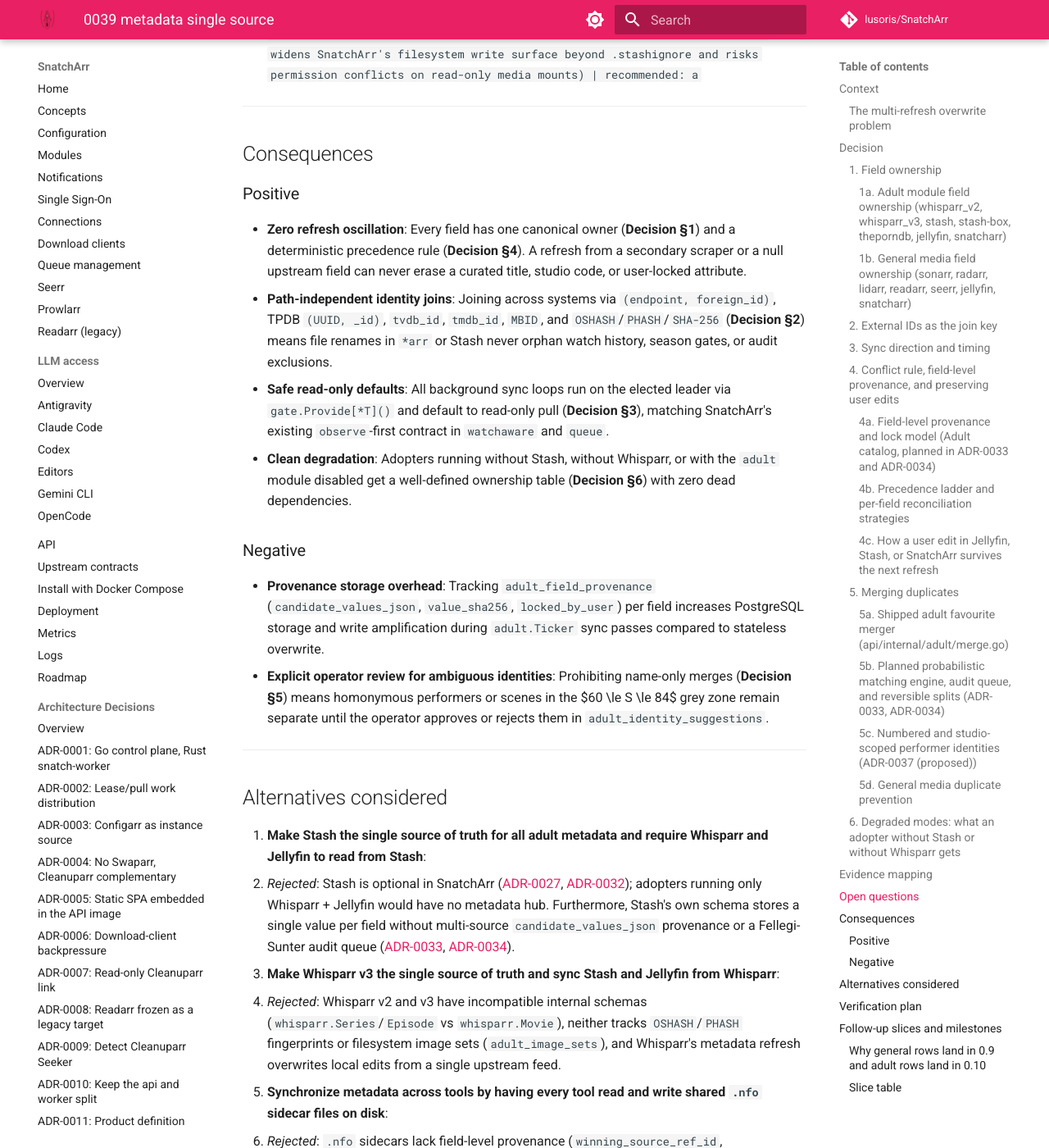
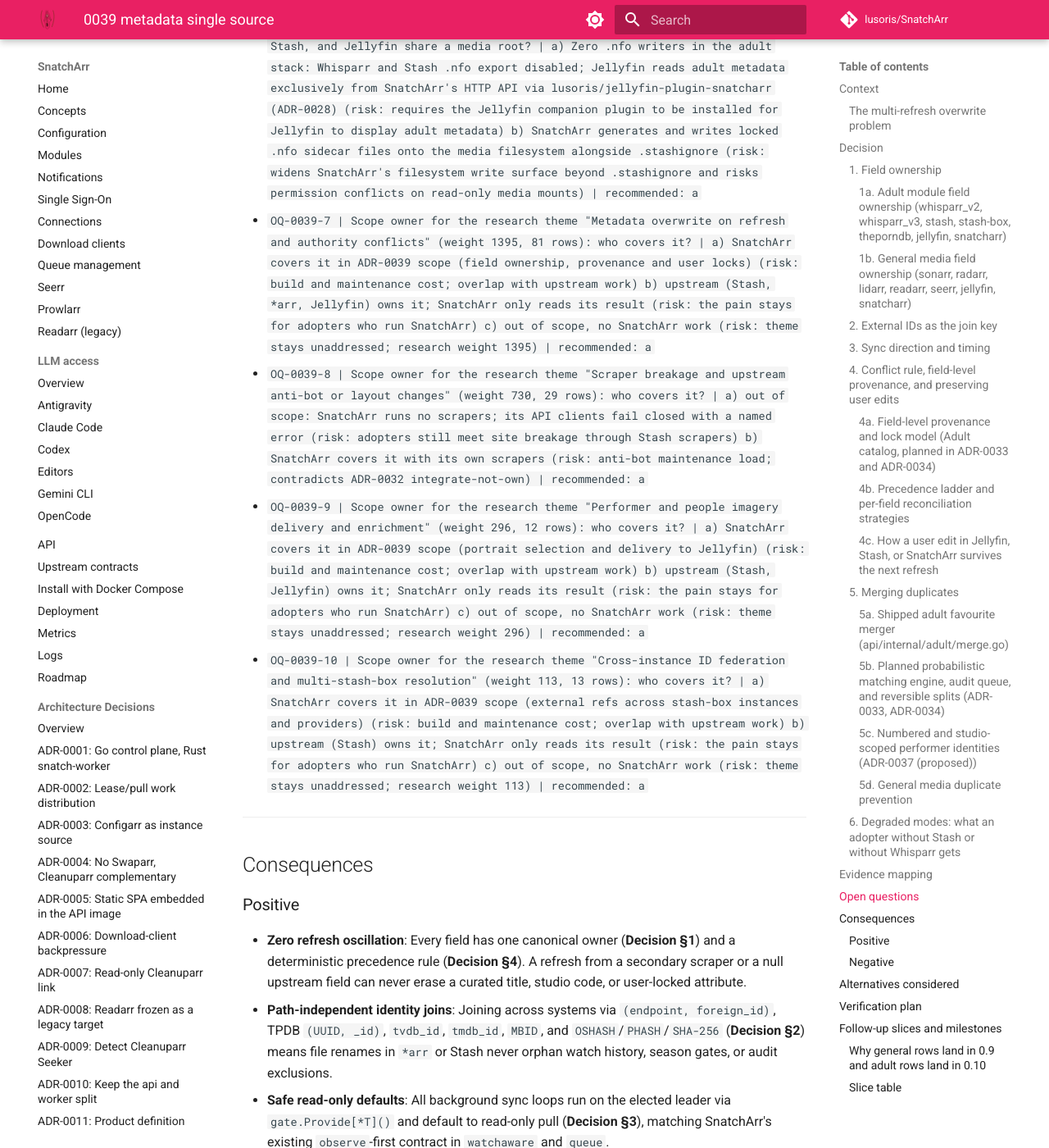
Before and after one commit to lusoris/SnatchArr, an MkDocs documentation site: the page built from docs/adr/0039-metadata-single-source.md, in a window 1280 px wide and 1400 px high, scrolled down 33455 px. Shown: the whole window at 82% size. Built offline with MkDocs 1.6.1 and Material for MkDocs 9.7.7, drawn with Linux system fonts in a browser that asks for light colours; comment, search, counter and statistics services are not loaded; some of the changed text lies outside the part shown.

Commit message:
docs(adr): open scope questions for the stash pain themes in ADR-0039
The owner column of the evidence mapping is an assessment, not a
decision. Four scope assignments that feed this ADR become open
questions OQ-0039-7 to OQ-0039-10 (metadata overwrite, scraper
breakage, performer imagery, cross-instance ID federation); the other
assignments are named in ADR-0033 and ADR-0037.

Signed-off-by: lusoris <lusoris@proton.me>

```diff
--- a/docs/adr/0039-metadata-single-source.md
+++ b/docs/adr/0039-metadata-single-source.md
@@ -257,9 +257,11 @@
 
 ## Evidence mapping
 
-The table below maps the 15 operator pain themes synthesized in `.workingdir/evidence/stash-pain-research-20261026.md` (incorporating the binding owner corrections in its *Judge notes* section: **10 themes owned by SnatchArr, 3 owned by Stash, 1 split, 1 out of scope**) to the sections of this ADR and companion ADRs. Every SnatchArr capability is explicitly marked **shipped** (with code path) or **planned** (with target ADR).
+The table below maps the 15 public pain themes synthesized in `.workingdir/evidence/stash-pain-research-20261026.md` (incorporating the owner corrections in its *Judge notes* section: **10 themes assessed for SnatchArr, 3 for Stash, 1 split, 1 out of scope**) to the sections of this ADR and companion ADRs. Every SnatchArr capability is explicitly marked **shipped** (with code path) or **planned** (with target ADR).
 
-| Theme Name (`.workingdir/evidence/stash-pain-research-20261026.md`) | Weight | Binding Owner (*Judge notes*) | How This ADR & Companion ADRs Address It (Shipped vs Planned) |
+The owner column is an assessment from the research judge notes, not a decision. Each scope assignment the research made for SnatchArr (10 themes), the out-of-scope scraper breakage theme and the multi-version split is an open question until the decision ledger records an answer: `OQ-0039-7` to `OQ-0039-10` below, `OQ-0033-1` to `OQ-0033-6` in [ADR-0033](0033-adult-identity-and-model.md), and `OQ-0037-4` and `OQ-0037-5` in [ADR-0037](0037-studio-scoped-numbered-performer-names.md).
+
+| Theme Name (`.workingdir/evidence/stash-pain-research-20261026.md`) | Weight | Assessed owner (open question) | How This ADR & Companion ADRs Address It (Shipped vs Planned) |
 | :--- | :--- | :--- | :--- |
 | **Metadata overwrite on refresh & authority conflicts** | 1395 | **SnatchArr must cover it** | **Planned** in **Decision §1, §3, §4** of this ADR and [ADR-0033](0033-adult-identity-and-model.md) / [ADR-0034](0034-matching-engine-and-model-connection.md): `adult_field_provenance` tracks per-field `winning_source_ref_id`, `value_sha256`, `candidate_values_json`, and `locked_by_user`. Unlocked fields follow deterministic per-field strategies (`ignore`, `merge`, `overwrite`), null/empty upstream values never clobber populated fields, and `locked_by_user = TRUE` (plus Jellyfin `LockedFields`) blocks overwrite on every subsequent refresh. |
 | **Multi-version & edition release grouping** | 1021 | **Split** (Jellyfin owns general media version grouping; SnatchArr covers adult scene vs movie edition model) | **Split**: General movie/episode multi-version grouping in Jellyfin belongs to Jellyfin's native version-grouping engine and `*arr` file management. For the adult catalog, **SnatchArr covers it (planned)** via `adult_scenes.item_kind` (`'scene'` \| `'movie'` \| `'jav'`) and `adult_movie_scenes(movie_id, scene_id, scene_number)` in [ADR-0033](0033-adult-identity-and-model.md) and **Decision §1a**, preventing full-length anthologies from colliding with individual scene cuts. |
@@ -289,6 +291,10 @@
 - `OQ-0039-4 | What is the default synchronization timing model between SnatchArr, *arr, Stash, and Jellyfin? | a) Periodic leader_loops polling only (adult.Ticker 360 min default, adult.ScanTicker 15 min, watchaware.Ticker 15 min, seerr.Ticker 5 min) plus manual trigger endpoints (risk: newly imported scenes in Whisparr or Stash wait up to one poll interval before appearing in SnatchArr's reconciled catalog unless triggered manually) b) Periodic leader_loops polling as the baseline, plus opt-in inbound webhook endpoints (/api/v1/webhooks/arr, /api/v1/webhooks/stash) that enqueue a coalesced, rate-bounded leader refresh for the affected entity (risk: adds webhook authentication and deduplication surface in httpapi) c) Webhook-only event-driven sync with periodic polling disabled by default (risk: missed webhooks during container restarts leave metadata permanently stale until manual resync) | recommended: b`
 - `OQ-0039-5 | How should user metadata edits in Jellyfin (BaseItemDto.LockedFields) interact with general media *arr instances? | a) Jellyfin's native LockedFields / LockData is the sole barrier in general media; SnatchArr never mutates general media metadata in Jellyfin or *arr and only writes Sonarr season Monitored flags when watchaware gate mode = "act" (risk: if an operator configures *arr to overwrite .nfo files and configures Jellyfin to re-read .nfo files without locking fields in Jellyfin, *arr rescans will overwrite un-locked Jellyfin edits) b) SnatchArr polls Jellyfin LockedFields during watchaware.Ticker passes and warns in SnatchArr health checks when an *arr instance has .nfo overwrite enabled on a shared library (risk: extra fields requested on Jellyfin GetItems calls and additional *arr media-management config reads) | recommended: a`
 - `OQ-0039-6 | Which system is allowed to write .nfo sidecar files when Whisparr, Stash, and Jellyfin share a media root? | a) Zero .nfo writers in the adult stack: Whisparr and Stash .nfo export disabled; Jellyfin reads adult metadata exclusively from SnatchArr's HTTP API via lusoris/jellyfin-plugin-snatcharr (ADR-0028) (risk: requires the Jellyfin companion plugin to be installed for Jellyfin to display adult metadata) b) SnatchArr generates and writes locked .nfo sidecar files onto the media filesystem alongside .stashignore (risk: widens SnatchArr's filesystem write surface beyond .stashignore and risks permission conflicts on read-only media mounts) | recommended: a`
+- `OQ-0039-7 | Scope owner for the research theme "Metadata overwrite on refresh and authority conflicts" (weight 1395, 81 rows): who covers it? | a) SnatchArr covers it in ADR-0039 scope (field ownership, provenance and user locks) (risk: build and maintenance cost; overlap with upstream work) b) upstream (Stash, *arr, Jellyfin) owns it; SnatchArr only reads its result (risk: the pain stays for adopters who run SnatchArr) c) out of scope, no SnatchArr work (risk: theme stays unaddressed; research weight 1395) | recommended: a`
+- `OQ-0039-8 | Scope owner for the research theme "Scraper breakage and upstream anti-bot or layout changes" (weight 730, 29 rows): who covers it? | a) out of scope: SnatchArr runs no scrapers; its API clients fail closed with a named error (risk: adopters still meet site breakage through Stash scrapers) b) SnatchArr covers it with its own scrapers (risk: anti-bot maintenance load; contradicts ADR-0032 integrate-not-own) | recommended: a`
+- `OQ-0039-9 | Scope owner for the research theme "Performer and people imagery delivery and enrichment" (weight 296, 12 rows): who covers it? | a) SnatchArr covers it in ADR-0039 scope (portrait selection and delivery to Jellyfin) (risk: build and maintenance cost; overlap with upstream work) b) upstream (Stash, Jellyfin) owns it; SnatchArr only reads its result (risk: the pain stays for adopters who run SnatchArr) c) out of scope, no SnatchArr work (risk: theme stays unaddressed; research weight 296) | recommended: a`
+- `OQ-0039-10 | Scope owner for the research theme "Cross-instance ID federation and multi-stash-box resolution" (weight 113, 13 rows): who covers it? | a) SnatchArr covers it in ADR-0039 scope (external refs across stash-box instances and providers) (risk: build and maintenance cost; overlap with upstream work) b) upstream (Stash) owns it; SnatchArr only reads its result (risk: the pain stays for adopters who run SnatchArr) c) out of scope, no SnatchArr work (risk: theme stays unaddressed; research weight 113) | recommended: a`
 
 ---
 
```
